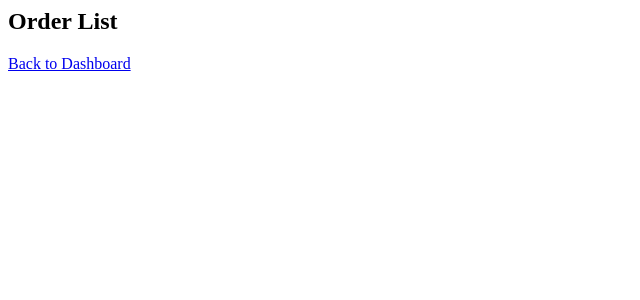
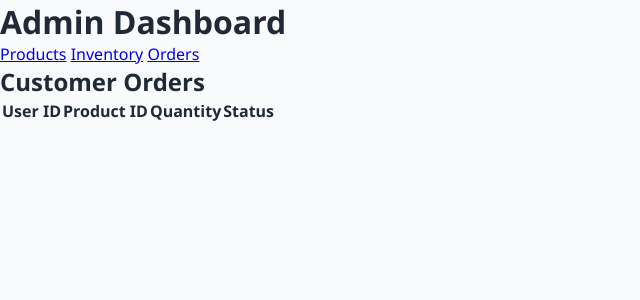
Before and after one commit to saikiranreven/RAA, a Flask app: page /orders in a window 1280 px wide. Shown: the top 300 px of the page, without its empty margins (0-640 px from the left). Run offline with Flask 2, Linux system fonts and the light colour scheme; data that the repository does not hold is empty.

Commit message:
updating db and frontend for admin

```diff
--- a/Admin/api/inventory.py
+++ b/Admin/api/inventory.py
@@ -1,6 +1,5 @@
 from google.cloud import firestore
+db = firestore.Client()
 
 def get_all_inventory():
-    db = firestore.Client()
-    docs = db.collection('inventory').stream()
-    return [doc.to_dict() for doc in docs]
+    return [doc.to_dict() for doc in db.collection("inventory").stream()]
--- a/Admin/api/orders.py
+++ b/Admin/api/orders.py
@@ -1,6 +1,5 @@
 from google.cloud import firestore
+db = firestore.Client()
 
 def get_all_orders():
-    db = firestore.Client()
-    docs = db.collection('orders').stream()
-    return [doc.to_dict() for doc in docs]
+    return [doc.to_dict() for doc in db.collection("orders").stream()]
--- a/Admin/api/products.py
+++ b/Admin/api/products.py
@@ -1,6 +1,5 @@
 from google.cloud import firestore
+db = firestore.Client()
 
 def get_all_products():
-    db = firestore.Client()
-    docs = db.collection('products').stream()
-    return [doc.to_dict() for doc in docs]
+    return [doc.to_dict() for doc in db.collection("products").stream()]
--- a/Admin/static/admin-style.css
+++ b/Admin/static/admin-style.css
@@ -1,6 +1,120 @@
-body {
-  font-family: Arial, sans-serif;
-  background-color: #eef2f7;
-  text-align: center;
-  padding-top: 50px;
+/* ----------- GLOBAL RESET ----------- */
+*{
+    margin:0;
+    padding:0;
+    box-sizing:border-box;
+    font-family:'Segoe UI',Tahoma,sans-serif;
 }
+
+body{
+    background:#f9fafb;
+    color:#1f2937;
+    min-height:100vh;
+}
+
+/* ----------- TOP NAV ----------- */
+.topbar{
+    background:#2563eb;          /* vibrant blue */
+    color:#fff;
+    padding:16px 32px;
+    display:flex;
+    justify-content:space-between;
+    align-items:center;
+}
+
+.topbar h1{ font-size:1.5rem; }
+
+.topbar a{
+    color:#fff;
+    margin-left:24px;
+    text-decoration:none;
+    font-weight:600;
+}
+
+.topbar a:hover{ text-decoration:underline; }
+
+/* ----------- WRAPPER ----------- */
+.wrapper{
+    width:100%;
+    max-width:1200px;
+    padding:24px;
+    margin:0 auto;
+}
+
+/* ----------- DASHBOARD LINKS ----------- */
+.dashboard-links{
+    display:flex;
+    gap:20px;
+    flex-wrap:wrap;
+    margin-top:20px;
+}
+
+.dashboard-links a{
+    background:#2563eb;
+    color:#fff;
+    padding:14px 24px;
+    border-radius:6px;
+    text-decoration:none;
+    font-weight:600;
+    transition:background .2s;
+}
+
+.dashboard-links a:hover{ background:#1e4ed8; }
+
+/* ----------- TABLES (inventory / orders) ----------- */
+.table{
+    width:100%;
+    border-collapse:collapse;
+    margin-top:28px;
+    background:#fff;
+    border-radius:8px;
+    overflow:hidden;
+    box-shadow:0 1px 5px rgba(0,0,0,.05);
+}
+
+.table th{
+    background:#f3f4f6;
+    padding:14px 18px;
+    text-align:left;
+    font-weight:700;
+    font-size:.95rem;
+    border-bottom:1px solid #e5e7eb;
+}
+
+.table td{
+    padding:12px 18px;
+    border-bottom:1px solid #e5e7eb;
+    font-size:.9rem;
+}
+
+.table tr:nth-child(even){ background:#fafafa; }
+
+/* ----------- PRODUCT LIST (Admin) ----------- */
+.product-admin-card{
+    background:#fff;
+    padding:18px;
+    border-radius:8px;
+    box-shadow:0 1px 4px rgba(0,0,0,.06);
+    margin-bottom:20px;
+}
+
+.product-admin-card h3{ margin-bottom:6px; }
+
+/* ----------- STATUS BADGE (orders) ----------- */
+.badge{
+    padding:4px 10px;
+    border-radius:12px;
+    font-size:.8rem;
+    color:#fff;
+    display:inline-block;
+}
+
+.badge.pending{  background:#f59e0b; }
+.badge.shipped{  background:#22c55e; }
+.badge.cancelled{background:#ef4444; }
+
+/* ----------- RESPONSIVE ----------- */
+@media(max-width:768px){
+    .dashboard-links{ flex-direction:column; }
+    .table th, .table td{ padding:10px; font-size:.85rem; }
+}
--- a/Admin/templates/orders.html
+++ b/Admin/templates/orders.html
@@ -1,7 +1,41 @@
-<h2>Order List</h2>
-<ul>
-  {% for order in orders %}
-    <li>User: {{ order.user_id }} | Product: {{ order.product_id }} | Quantity: {{ order.quantity }} | Status: {{ order.status }}</li>
-  {% endfor %}
-</ul>
-<a href="/">Back to Dashboard</a>
+<!DOCTYPE html>
+<html lang="en">
+<head>
+    <meta charset="UTF-8">
+    <title>Order Management</title>
+    <link rel="stylesheet" href="/static/admin-style.css">
+</head>
+<body>
+    <header>
+        <h1>Admin Dashboard</h1>
+        <nav>
+            <a href="/products">Products</a>
+            <a href="/inventory">Inventory</a>
+            <a href="/orders">Orders</a>
+        </nav>
+    </header>
+    <main>
+        <h2>Customer Orders</h2>
+        <table>
+            <thead>
+                <tr>
+                    <th>User ID</th>
+                    <th>Product ID</th>
+                    <th>Quantity</th>
+                    <th>Status</th>
+                </tr>
+            </thead>
+            <tbody>
+                {% for order in orders %}
+                    <tr>
+                        <td>{{ order.user_id }}</td>
+                        <td>{{ order.product_id }}</td>
+                        <td>{{ order.quantity }}</td>
+                        <td>{{ order.status }}</td>
+                    </tr>
+                {% endfor %}
+            </tbody>
+        </table>
+    </main>
+</body>
+</html>
```
Also changed, not shown: Admin/templates/inventory.html (+39 -7 lines), Admin/templates/products.html (+41 -7 lines).
